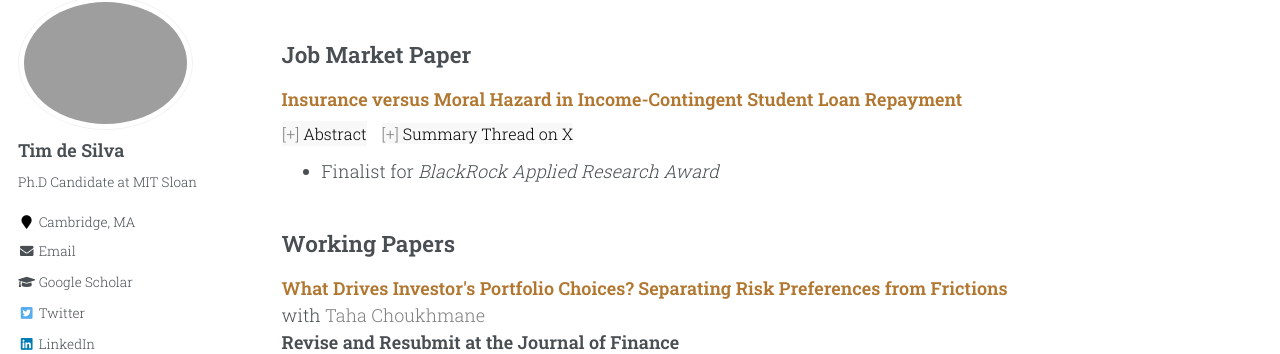
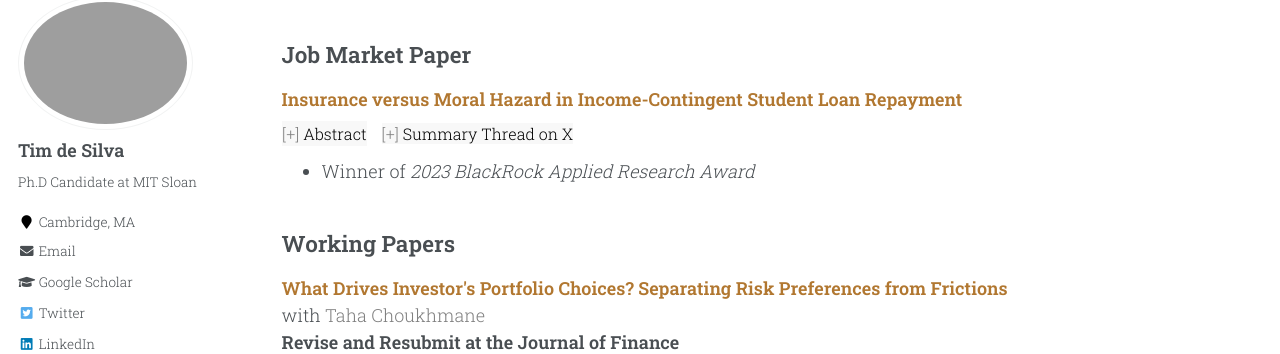
Before and after one commit to timhdesilva/timhdesilva.github.io, a Jekyll site: the page built from _pages/research.html, in a window 1280 px wide and 900 px high. Shown: the part 122-476 px from the top of the window. Built offline with Jekyll 4.4.1, drawn with Linux system fonts in a browser that asks for light colours.

Commit message:
update research

```diff
--- a/_pages/research.html
+++ b/_pages/research.html
@@ -63,7 +63,7 @@ author_profile: true
       <button class="abstract-button" data-target="jmp" style="margin-top:8px; margin-right: 10px;">Abstract</button>
       <a style="text-decoration:none; background-color:#f8f8f8; font-size: 16px; font-family: Roboto Slab, serif;" href="https://x.com/timdesilva/status/1728472810203279590?s=20"><span style="color: gray;">[+]</span> <span style="color:black;">Summary Thread on X</span></a>
     <ul style="margin-top: -12px">
-      <li>Finalist for <em>BlackRock Applied Research Award</em></li>
+      <li>Winner of <em>2023 BlackRock Applied Research Award</em></li>
     </ul>
 </p>
 <div id="jmp" class="abstract-content">
```
